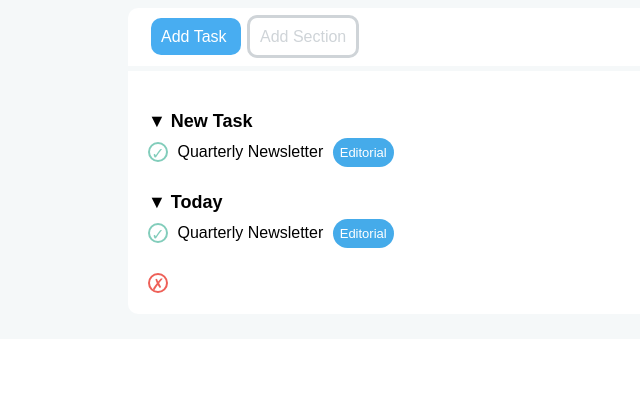
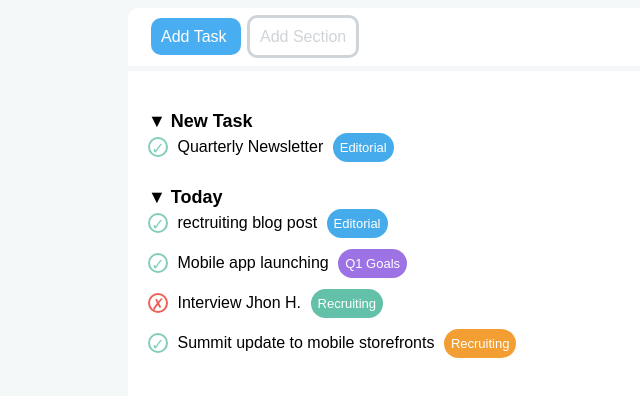
Before and after one commit to MargheritaMottana/html-css-toboolist, a plain HTML site: page index.html in a window 1280 px wide. Shown: the part 82-478 px from the top of the page, without its empty margins (0-640 px from the left). Drawn offline with Linux system fonts and the light colour scheme.

Commit message:
Conclusione sezione 2 della todo

```diff
--- a/css/style.css
+++ b/css/style.css
@@ -104,7 +104,7 @@ main {
 .todo-title {
     font-size: large;
     font-weight: bold;
-    margin-bottom: 10px;
+    margin-bottom: 5px;
 }
 
 /* LABEL */
@@ -122,6 +122,18 @@ main {
     background-color: #45ABEA;
 }
 
+.label-violet {
+    background-color: #9C72E4;
+}
+
+.label-green {
+    background-color: #63C0A9;
+}
+
+.label-orange {
+    background-color: #F29E33;
+}
+
 /* TODO GENERAL */
 
 .section-1 circle,
@@ -130,3 +142,15 @@ main {
 .label {
     vertical-align: middle;
 }
+
+.section-2 circle,
+.cross,
+.contenuto,
+.label {
+    vertical-align: middle;
+}
+
+.section {
+    margin-top: 10x;
+    margin-bottom: 20px;
+}
--- a/index.html
+++ b/index.html
@@ -29,6 +29,7 @@
         <div class="container">
 
             <!-- Bottoni add -->
+
             <div class="tasks-container container-1">
                 <span class="button add-tasks">
                     Add Task
@@ -79,7 +80,8 @@
                         <span>Today</span>
                     </div>
 
-                    <div class="section-1">
+                    <!-- riga 1 -->
+                    <div class="section section-1">
                         <!-- Cerchi -->
                         <span class="circle check">
                             &check;
@@ -87,7 +89,7 @@
 
                         <!-- Contenuto -->
                         <span class="contenuto">
-                            Quarterly Newsletter
+                            rectruiting blog post
                         </span>
 
                         <!-- Etichetta -->
@@ -96,11 +98,63 @@
                         </span>
                     </div>
 
+                    <!-- riga 2 -->
+                    <div class="section section-1">
+                        <!-- Cerchi -->
+                        <span class="circle check">
+                            &check;
+                        </span>
+
+                        <!-- Contenuto -->
+                        <span class="contenuto">
+                            Mobile app launching
+                        </span>
+
+                        <!-- Etichetta -->
+                        <span class="label label-violet">
+                            Q1 Goals
+                        </span>
+                    </div>
+
+                    <!-- riga 3 -->
+                    <div class="section section-2">
+                        <!-- Cerchi -->
+                        <span class="circle cross">
+                            &cross;
+                        </span>
+
+                        <!-- Contenuto -->
+                        <span class="contenuto">
+                            Interview Jhon H.
+                        </span>
+
+                        <!-- Etichetta -->
+                        <span class="label label-green">
+                            Recruiting
+                        </span>
+                    </div>
+
+                    <!-- riga 4 -->
+                    <div class="section section-1">
+                        <!-- Cerchi -->
+                        <span class="circle check">
+                            &check;
+                        </span>
+
+                        <!-- Contenuto -->
+                        <span class="contenuto">
+                            Summit update to mobile storefronts
+                        </span>
+
+                        <!-- Etichetta -->
+                        <span class="label label-orange">
+                            Recruiting
+                        </span>
+                    </div>
+
                 </section>
 
-                <span class="circle cross">
-                    &cross;
-                </span>
+
             </div>
 
         </div>
```
